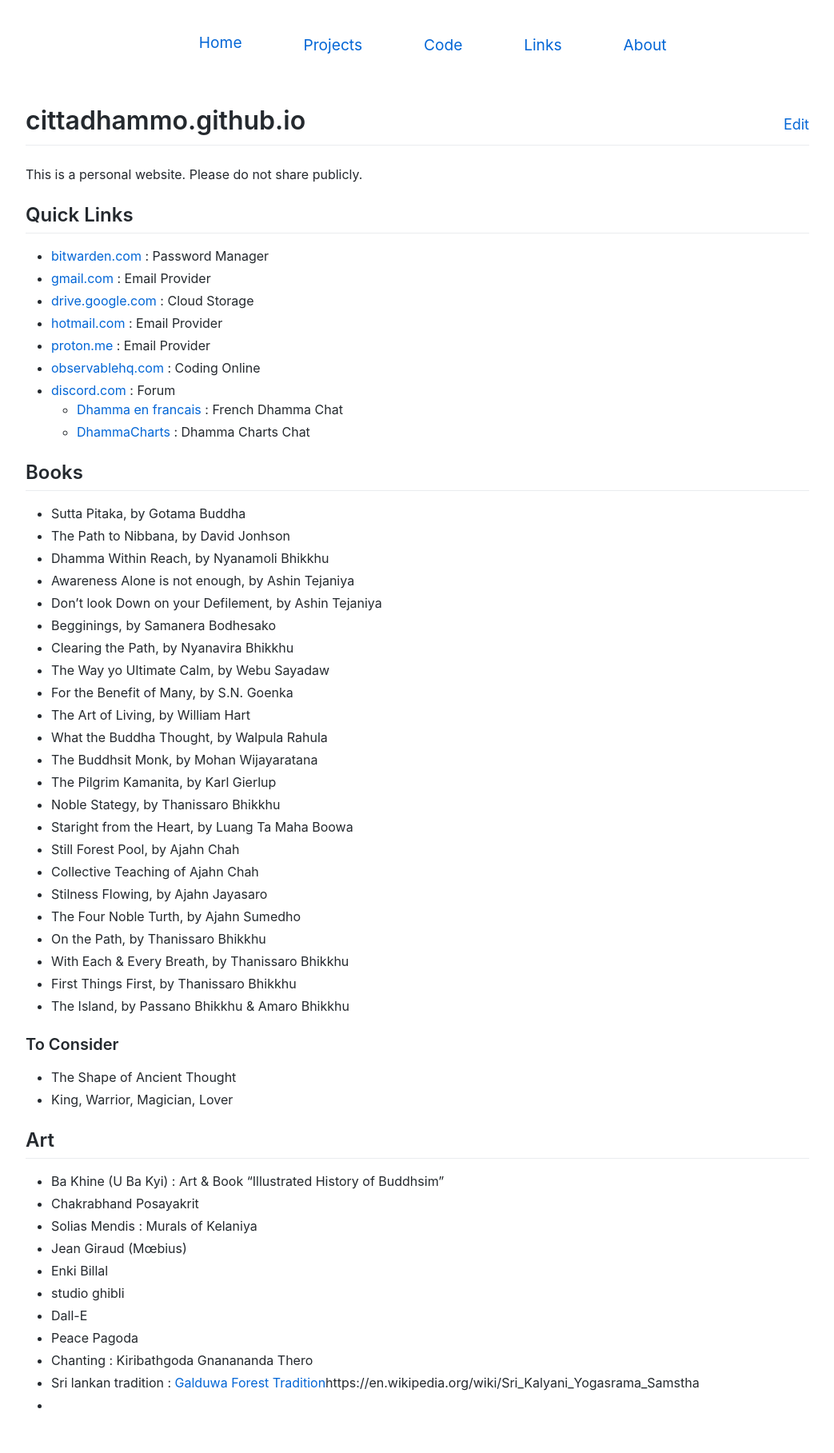
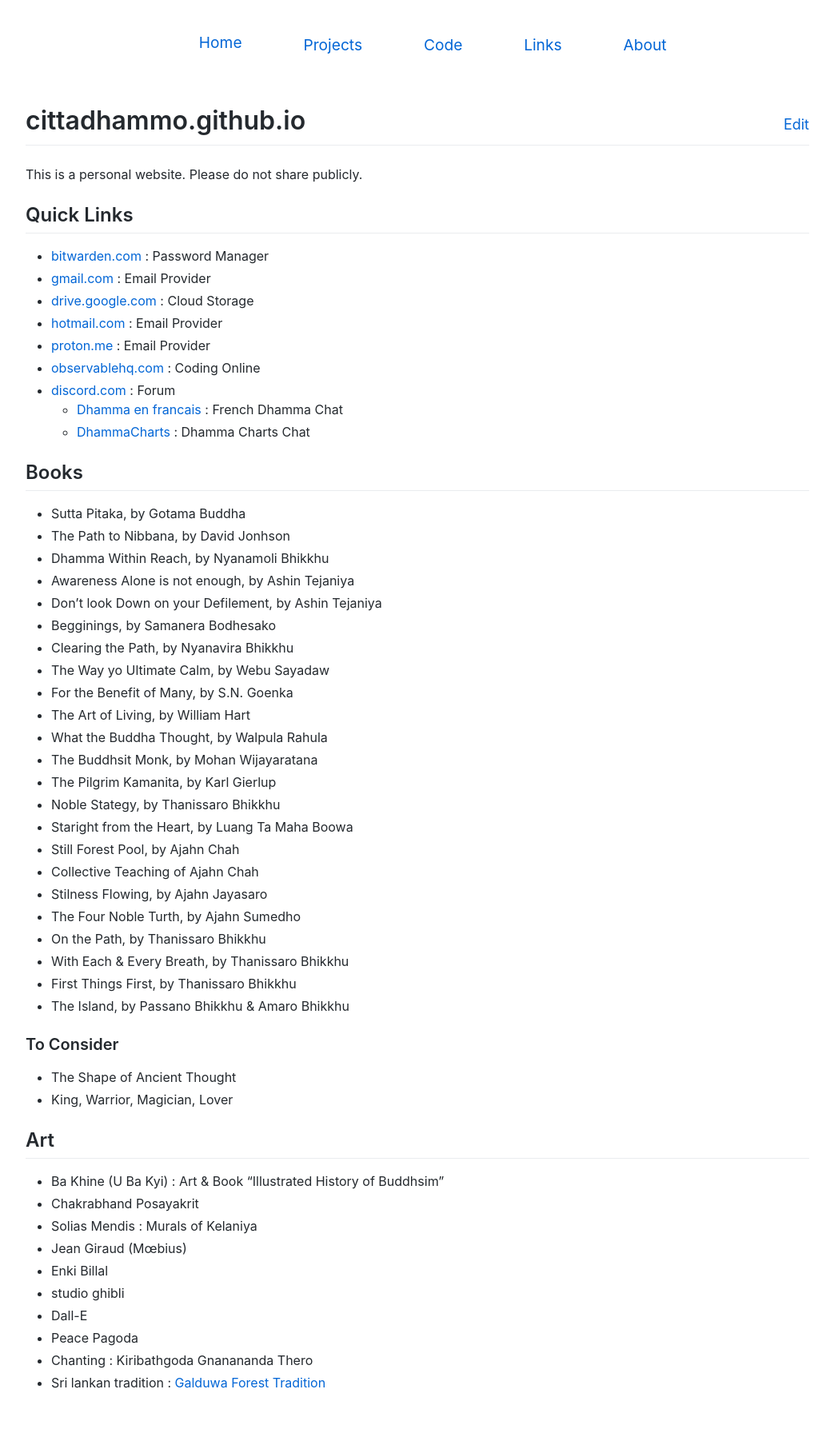
Before and after one commit to cittadhammo/old-personal-website, a Jekyll site: the page built from index.md, in a window 1280 px wide. Shown: the whole page at 80% size, without its empty margins (118-1161 px from the left). Built offline with Jekyll 4.4.1, drawn with Linux system fonts in a browser that asks for light colours; after the commit the page ends 1789 px from its top, so only the background shows below that; some of the changed lines change nothing that is shown.

Commit message:
Update index.md

```diff
--- a/index.md
+++ b/index.md
@@ -59,5 +59,4 @@
 * Dall-E
 * Peace Pagoda
 * Chanting : Kiribathgoda Gnanananda Thero
-* Sri lankan tradition : [Galduwa Forest Tradition](https://en.wikipedia.org/wiki/Sri_Kalyani_Yogasrama_Samstha)https://en.wikipedia.org/wiki/Sri_Kalyani_Yogasrama_Samstha
-*
+* Sri lankan tradition : [Galduwa Forest Tradition](https://en.wikipedia.org/wiki/Sri_Kalyani_Yogasrama_Samstha)
```
